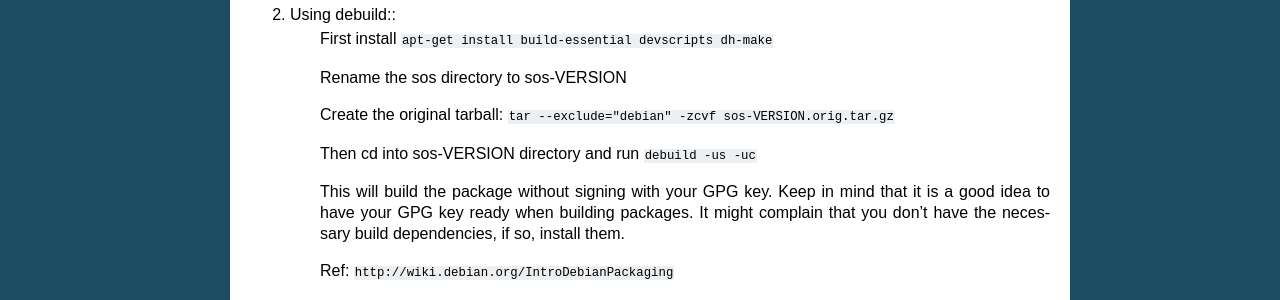
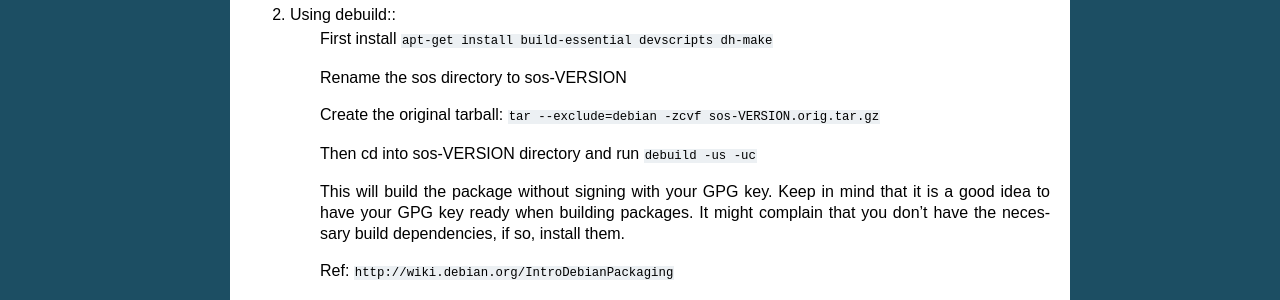
Before and after one commit to dpgoetz/sos, a Sphinx documentation site: the page built from doc/source/index.rst, in a window 1280 px wide. Shown: the part 1365-1665 px from the top of the page. Built offline with Sphinx 7.4.7, drawn with Linux system fonts in a browser that asks for light colours.

Commit message:
fixing another issue with the display block

```diff
--- a/doc/source/index.rst
+++ b/doc/source/index.rst
@@ -85,7 +85,7 @@
 
     Rename the sos directory to sos-VERSION
 
-    Create the original tarball: ``tar --exclude="debian" -zcvf sos-VERSION.orig.tar.gz``
+    Create the original tarball: ``tar --exclude=debian -zcvf sos-VERSION.orig.tar.gz``
 
     Then cd into sos-VERSION directory and run ``debuild -us -uc``
 
```
